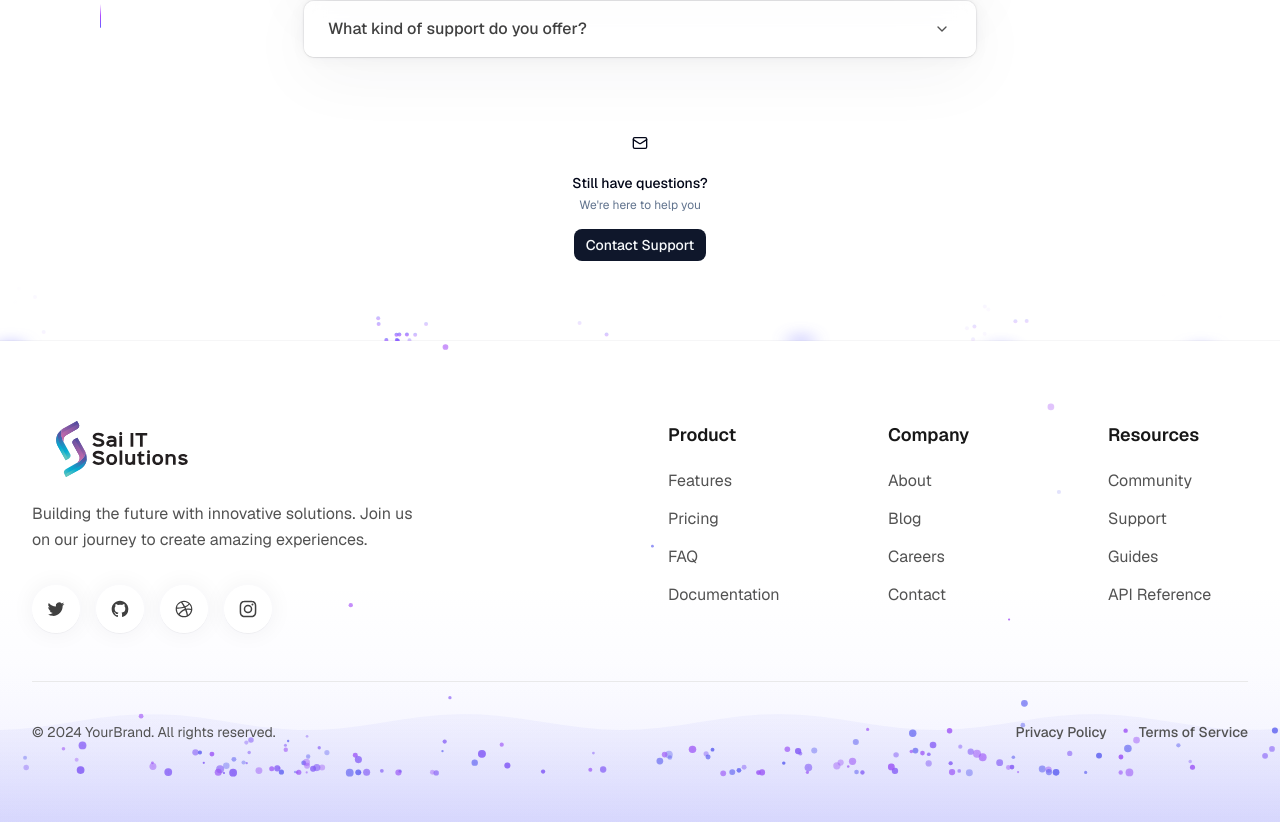
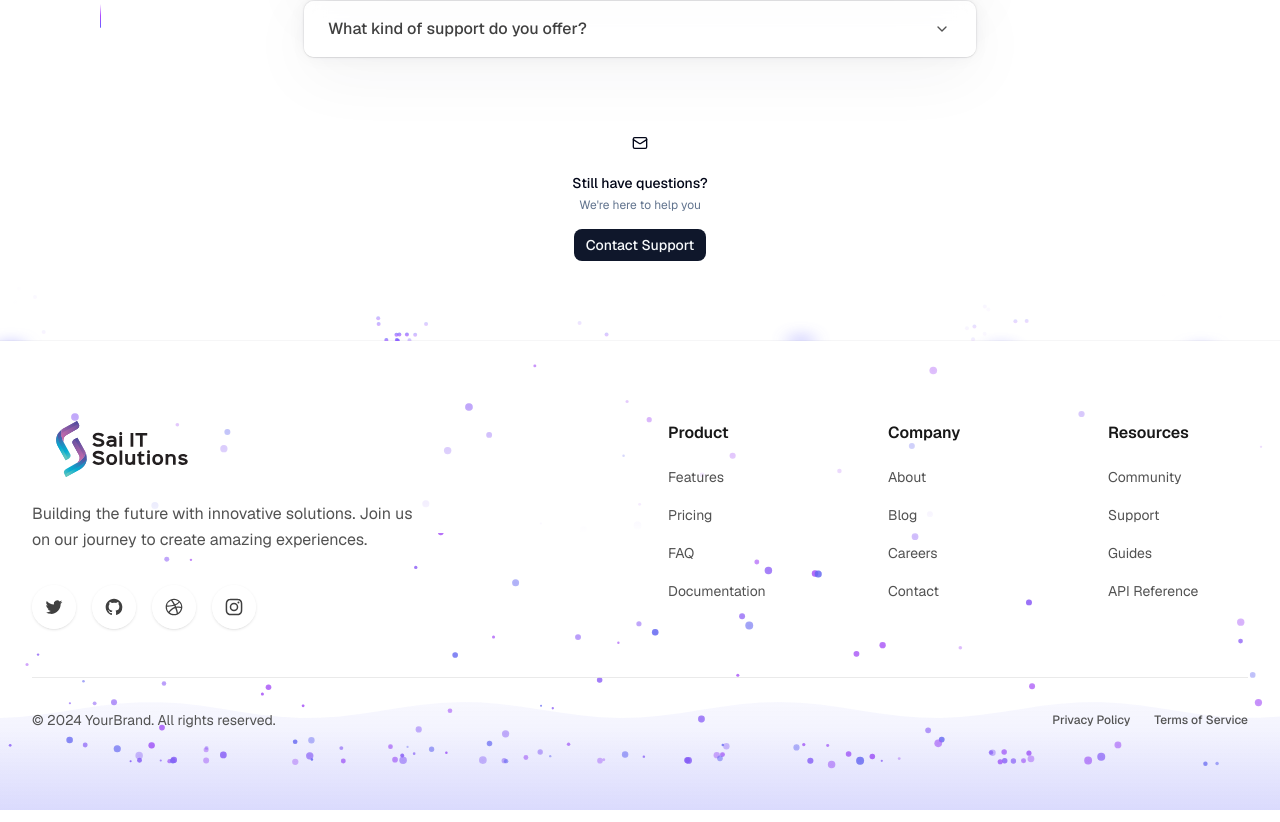
Before and after one commit to sai01prasad/sits_website, a Next.js app: page / in a window 1280 px wide. Shown: the part 2161-2983 px from the top of the page. Built offline with nearby package versions, Linux system fonts and the light colour scheme.

Commit message:
footer type error fixed

```diff
--- a/components/ui/background-beams-with-collision.tsx
+++ b/components/ui/background-beams-with-collision.tsx
@@ -1,6 +1,6 @@
 "use client";
 import { cn } from "@/lib/utils";
-import { motion, AnimatePresence } from "motion/react";
+import { motion, AnimatePresence } from "framer-motion";
 import React, { useRef, useState, useEffect } from "react";
 
 export const BackgroundBeamsWithCollision = ({
@@ -70,8 +70,7 @@ export const BackgroundBeamsWithCollision = ({
     <div
       ref={parentRef}
       className={cn(
-        "h-96 md:h-[40rem]  relative flex items-center w-full justify-center overflow-hidden",
-        // h-screen if you want bigger
+        "h-96 md:h-[40rem] relative flex items-center w-full justify-center overflow-hidden",
         className
       )}
     >
@@ -87,7 +86,7 @@ export const BackgroundBeamsWithCollision = ({
       {children}
       <div
         ref={containerRef}
-        className="absolute bottom-0 bg-neutral-100 w-full inset-x-0 pointer-events-none"
+        className="absolute bottom-0 bg-neutral-100 dark:bg-neutral-900 w-full inset-x-0 pointer-events-none"
         style={{
           boxShadow:
             "0 0 24px rgba(34, 42, 53, 0.06), 0 1px 1px rgba(0, 0, 0, 0.05), 0 0 0 1px rgba(34, 42, 53, 0.04), 0 0 4px rgba(34, 42, 53, 0.08), 0 16px 68px rgba(47, 48, 55, 0.05), 0 1px 0 rgba(255, 255, 255, 0.1) inset",
@@ -100,8 +99,8 @@ export const BackgroundBeamsWithCollision = ({
 const CollisionMechanism = React.forwardRef<
   HTMLDivElement,
   {
-    containerRef: React.RefObject<HTMLDivElement>;
-    parentRef: React.RefObject<HTMLDivElement>;
+    containerRef: React.RefObject<HTMLDivElement | null>;
+    parentRef: React.RefObject<HTMLDivElement | null>;
     beamOptions?: {
       initialX?: number;
       translateX?: number;
@@ -158,7 +157,7 @@ const CollisionMechanism = React.forwardRef<
     const animationInterval = setInterval(checkCollision, 50);
 
     return () => clearInterval(animationInterval);
-  }, [cycleCollisionDetected, containerRef]);
+  }, [cycleCollisionDetected, containerRef, parentRef]);
 
   useEffect(() => {
     if (collision.detected && collision.coordinates) {
--- a/components/ui/footer.tsx
+++ b/components/ui/footer.tsx
@@ -3,6 +3,80 @@
 import React, { useEffect, useRef } from "react";
 import { motion } from "framer-motion";
 import { cn } from "@/lib/utils";
+
+/**
+ * 1. External Particle Class
+ * Moved outside the component to prevent compilation errors and
+ * optimize performance during re-renders.
+ */
+class Particle {
+  x: number = 0;
+  y: number = 0;
+  vx: number = 0;
+  vy: number = 0;
+  radius: number = 0;
+  alpha: number = 0;
+  color: string = "";
+
+  constructor(canvasWidth: number) {
+    this.reset(canvasWidth, true);
+  }
+
+  reset(canvasWidth: number, isFirstInit = false) {
+    this.x = Math.random() * canvasWidth;
+    // If it's the first run, spread particles across the height
+    this.y = isFirstInit ? Math.random() * -500 : -20;
+    this.vx = (Math.random() - 0.5) * 2;
+    this.vy = Math.random() * 2 + 1;
+    this.radius = Math.random() * 3 + 1;
+    this.alpha = Math.random() * 0.5 + 0.3;
+
+    const colors = [
+      "rgba(99, 102, 241, ", // indigo
+      "rgba(139, 92, 246, ", // purple
+      "rgba(168, 85, 247, ", // violet
+    ];
+    this.color = colors[Math.floor(Math.random() * colors.length)];
+  }
+
+  update(canvasWidth: number, canvasHeight: number) {
+    this.y += this.vy;
+    this.x += this.vx;
+
+    // Liquid pooling logic
+    if (this.y > canvasHeight - 100) {
+      this.vy *= 0.95;
+      this.vx *= 0.98;
+      this.y = Math.min(this.y, canvasHeight - 50 + Math.random() * 50);
+    }
+
+    // Gentle wave movement
+    if (this.vy < 0.5) {
+      this.vx = Math.sin(Date.now() * 0.001 + this.x * 0.01) * 0.5;
+    }
+
+    // Recycle particle
+    if (this.y > canvasHeight + 20 || this.x < -20 || this.x > canvasWidth + 20) {
+      this.reset(canvasWidth);
+    }
+  }
+
+  draw(ctx: CanvasRenderingContext2D) {
+    ctx.beginPath();
+    ctx.arc(this.x, this.y, this.radius, 0, Math.PI * 2);
+    ctx.fillStyle = this.color + this.alpha + ")";
+    ctx.fill();
+
+    const gradient = ctx.createRadialGradient(
+      this.x, this.y, 0,
+      this.x, this.y, this.radius * 3
+    );
+    gradient.addColorStop(0, this.color + (this.alpha * 0.5) + ")");
+    gradient.addColorStop(1, this.color + "0)");
+    ctx.fillStyle = gradient;
+    ctx.fill();
+  }
+}
 
 interface FooterProps {
   className?: string;
@@ -65,124 +139,58 @@ export default function Footer({
     const ctx = canvas.getContext("2d");
     if (!ctx) return;
 
-    // Set canvas size
+    let canvasWidth = 0;
+    let canvasHeight = 0;
+
     const resizeCanvas = () => {
-      canvas.width = canvas.offsetWidth * window.devicePixelRatio;
-      canvas.height = canvas.offsetHeight * window.devicePixelRatio;
+      canvasWidth = canvas.offsetWidth;
+      canvasHeight = canvas.offsetHeight;
+      canvas.width = canvasWidth * window.devicePixelRatio;
+      canvas.height = canvasHeight * window.devicePixelRatio;
       ctx.scale(window.devicePixelRatio, window.devicePixelRatio);
     };
+
     resizeCanvas();
     window.addEventListener("resize", resizeCanvas);
 
-    // Liquid particles
-    class Particle {
-      x: number;
-      y: number;
-      vx: number;
-      vy: number;
-      radius: number;
-      alpha: number;
-      color: string;
+    // Create particles array using the external class
+    const particles: Particle[] = Array.from(
+      { length: 150 },
+      () => new Particle(canvasWidth)
+    );
 
-      constructor() {
-        this.x = Math.random() * canvas.offsetWidth;
-        this.y = -20;
-        this.vx = (Math.random() - 0.5) * 2;
-        this.vy = Math.random() * 2 + 1;
-        this.radius = Math.random() * 3 + 1;
-        this.alpha = Math.random() * 0.5 + 0.3;
+    let animationId: number;
+    const animate = () => {
+      ctx.clearRect(0, 0, canvasWidth, canvasHeight);
 
-        // Random color variations (indigo/purple theme)
-        const colors = [
-          "rgba(99, 102, 241, ", // indigo
-          "rgba(139, 92, 246, ", // purple
-          "rgba(168, 85, 247, ", // violet
-        ];
-        this.color = colors[Math.floor(Math.random() * colors.length)];
+      particles.forEach((particle) => {
+        particle.update(canvasWidth, canvasHeight);
+        particle.draw(ctx);
+      });
+
+      // Liquid pool at bottom
+      ctx.globalCompositeOperation = "source-over";
+      const poolGradient = ctx.createLinearGradient(0, canvasHeight - 150, 0, canvasHeight);
+      poolGradient.addColorStop(0, "rgba(99, 102, 241, 0)");
+      poolGradient.addColorStop(0.3, "rgba(99, 102, 241, 0.05)");
+      poolGradient.addColorStop(1, "rgba(99, 102, 241, 0.15)");
+
+      ctx.fillStyle = poolGradient;
+      ctx.beginPath();
+      ctx.moveTo(0, canvasHeight);
+
+      for (let x = 0; x <= canvasWidth; x += 20) {
+        const wave = Math.sin(x * 0.02 + Date.now() * 0.001) * 8;
+        ctx.lineTo(x, canvasHeight - 100 + wave);
       }
 
-      update() {
-        this.y += this.vy;
-        this.x += this.vx;
-
-        // Liquid pooling effect at bottom
-        if (this.y > canvas.offsetHeight - 100) {
-          this.vy *= 0.95;
-          this.vx *= 0.98;
-          this.y = Math.min(this.y, canvas.offsetHeight - 50 + Math.random() * 50);
-        }
-
-        // Wave motion when settled
-        if (this.vy < 0.5) {
-          this.vx = Math.sin(Date.now() * 0.001 + this.x * 0.01) * 0.5;
-        }
-
-        // Reset if out of bounds
-        if (this.y > canvas.offsetHeight + 20 || this.x < -20 || this.x > canvas.offsetWidth + 20) {
-          this.y = -20;
-          this.x = Math.random() * canvas.offsetWidth;
-          this.vx = (Math.random() - 0.5) * 2;
-          this.vy = Math.random() * 2 + 1;
-        }
-      }
-
-      draw() {
-        ctx.beginPath();
-        ctx.arc(this.x, this.y, this.radius, 0, Math.PI * 2);
-        ctx.fillStyle = this.color + this.alpha + ")";
-        ctx.fill();
-
-        // Glow effect
-        const gradient = ctx.createRadialGradient(
-          this.x, this.y, 0,
-          this.x, this.y, this.radius * 3
-        );
-        gradient.addColorStop(0, this.color + (this.alpha * 0.5) + ")");
-        gradient.addColorStop(1, this.color + "0)");
-        ctx.fillStyle = gradient;
-        ctx.fill();
-      }
-    }
-
-    // Create particles
-    const particles: Particle[] = [];
-    for (let i = 0; i < 150; i++) {
-      particles.push(new Particle());
-    }
-
-    // Animation loop
-    let animationId: number;
-    const animate = () => {
-      ctx.clearRect(0, 0, canvas.offsetWidth, canvas.offsetHeight);
-
-      particles.forEach((particle) => {
-        particle.update();
-        particle.draw();
-      });
-
-      // Draw liquid pool at bottom with wave effect
-      ctx.globalCompositeOperation = "source-over";
-      const gradient = ctx.createLinearGradient(0, canvas.offsetHeight - 150, 0, canvas.offsetHeight);
-      gradient.addColorStop(0, "rgba(99, 102, 241, 0)");
-      gradient.addColorStop(0.3, "rgba(99, 102, 241, 0.05)");
-      gradient.addColorStop(0.7, "rgba(99, 102, 241, 0.1)");
-      gradient.addColorStop(1, "rgba(99, 102, 241, 0.15)");
-
-      ctx.fillStyle = gradient;
-      ctx.beginPath();
-      ctx.moveTo(0, canvas.offsetHeight);
-
-      for (let x = 0; x <= canvas.offsetWidth; x += 20) {
-        const wave = Math.sin(x * 0.02 + Date.now() * 0.001) * 8;
-        ctx.lineTo(x, canvas.offsetHeight - 100 + wave);
-      }
-
-      ctx.lineTo(canvas.offsetWidth, canvas.offsetHeight);
+      ctx.lineTo(canvasWidth, canvasHeight);
       ctx.closePath();
       ctx.fill();
 
       animationId = requestAnimationFrame(animate);
     };
+
     animate();
 
     return () => {
@@ -203,14 +211,10 @@ export default function Footer({
       {/* Smooth gradient transition from above section */}
       <div className="absolute inset-x-0 top-0 h-48 bg-gradient-to-b from-white/0 via-white/50 to-white dark:from-neutral-950/0 dark:via-neutral-950/50 dark:to-neutral-950 pointer-events-none" />
 
-      {/* Gradient overlay for liquid depth effect */}
-      <div className="absolute inset-0 bg-gradient-to-b from-transparent via-transparent to-indigo-500/5 pointer-events-none" />
-
       {/* Content */}
       <div className="relative z-10 container mx-auto px-4 sm:px-6 lg:px-8 py-12 sm:py-16 lg:py-20">
-        {/* Main footer content */}
         <div className="flex flex-col lg:flex-row lg:justify-between gap-12 lg:gap-16 mb-12">
-          {/* Logo and description */}
+          {/* Brand area */}
           <div className="flex flex-col items-center lg:items-start text-center lg:text-left lg:max-w-md">
             <div className="mb-6">
               {logo || (
@@ -223,7 +227,6 @@ export default function Footer({
               {description}
             </p>
 
-            {/* Social links */}
             {socialLinks.length > 0 && (
               <div className="flex flex-wrap gap-4 justify-center lg:justify-start">
                 {socialLinks.map((social, index) => (
@@ -233,11 +236,8 @@ export default function Footer({
                     aria-label={social.label}
                     whileHover={{ scale: 1.1, y: -2 }}
                     whileTap={{ scale: 0.95 }}
-                    className="w-11 h-11 sm:w-12 sm:h-12 rounded-full bg-white/80 dark:bg-neutral-900/80 flex items-center justify-center text-neutral-700 dark:text-neutral-300 hover:text-indigo-500 dark:hover:text-indigo-400 transition-colors shadow-sm hover:shadow-md"
-                    style={{
-                      backdropFilter: "blur(10px)",
-                      boxShadow: "0 0 24px rgba(34, 42, 53, 0.06), 0 1px 1px rgba(0, 0, 0, 0.05)",
-                    }}
+                    className="w-11 h-11 rounded-full bg-white/80 dark:bg-neutral-900/80 flex items-center justify-center text-neutral-700 dark:text-neutral-300 hover:text-indigo-500 transition-colors shadow-sm"
+                    style={{ backdropFilter: "blur(10px)" }}
                   >
                     {social.icon}
                   </motion.a>
@@ -246,25 +246,17 @@ export default function Footer({
             )}
           </div>
 
-          {/* Footer sections - Stacked on mobile, row on desktop */}
+          {/* Links area */}
           <div className="flex flex-col md:flex-row md:justify-center lg:justify-end gap-12 md:gap-16 lg:gap-20">
             {sections.map((section, index) => (
               <div key={index} className="flex flex-col items-center md:items-start text-center md:text-left min-w-[140px]">
-                <h3 className="text-base sm:text-lg font-semibold text-neutral-900 dark:text-neutral-100 mb-5">
+                <h3 className="text-base font-semibold text-neutral-900 dark:text-neutral-100 mb-5">
                   {section.title}
                 </h3>
                 <ul className="space-y-3.5">
                   {section.links.map((link, linkIndex) => (
-                    <motion.li
-                      key={linkIndex}
-                      whileHover={{ x: 4 }}
-                      transition={{ duration: 0.2 }}
-                      className="flex justify-center md:justify-start"
-                    >
-                      <a
-                        href={link.href}
-                        className="text-sm sm:text-base text-neutral-600 dark:text-neutral-400 hover:text-indigo-500 dark:hover:text-indigo-400 transition-colors"
-                      >
+                    <motion.li key={linkIndex} whileHover={{ x: 4 }}>
+                      <a href={link.href} className="text-sm text-neutral-600 dark:text-neutral-400 hover:text-indigo-500 transition-colors">
                         {link.name}
                       </a>
                     </motion.li>
@@ -276,22 +268,16 @@ export default function Footer({
         </div>
 
         {/* Bottom bar */}
-        <div className="pt-8 sm:pt-10 border-t border-neutral-200/80 dark:border-neutral-800/80">
+        <div className="pt-8 border-t border-neutral-200/80 dark:border-neutral-800/80">
           <div className="flex flex-col md:flex-row justify-between items-center gap-6">
             <p className="text-xs sm:text-sm text-neutral-600 dark:text-neutral-400 text-center md:text-left order-2 md:order-1">
               {bottomText}
             </p>
-            <div className="flex flex-wrap justify-center gap-6 sm:gap-8 order-1 md:order-2">
-              <a
-                href="#privacy"
-                className="text-xs sm:text-sm text-neutral-600 dark:text-neutral-400 hover:text-indigo-500 dark:hover:text-indigo-400 transition-colors font-medium"
-              >
+            <div className="flex gap-6 order-1 md:order-2">
+              <a href="#privacy" className="text-xs text-neutral-600 dark:text-neutral-400 hover:text-indigo-500 font-medium">
                 Privacy Policy
               </a>
-              <a
-                href="#terms"
-                className="text-xs sm:text-sm text-neutral-600 dark:text-neutral-400 hover:text-indigo-500 dark:hover:text-indigo-400 transition-colors font-medium"
-              >
+              <a href="#terms" className="text-xs text-neutral-600 dark:text-neutral-400 hover:text-indigo-500 font-medium">
                 Terms of Service
               </a>
             </div>
@@ -299,8 +285,8 @@ export default function Footer({
         </div>
       </div>
 
-      {/* Liquid pool glow effect at bottom */}
-      <div className="absolute bottom-0 left-0 right-0 h-40 bg-gradient-to-t from-indigo-500/8 via-indigo-500/3 to-transparent pointer-events-none" />
+      {/* Decorative Glow */}
+      <div className="absolute bottom-0 left-0 right-0 h-40 bg-gradient-to-t from-indigo-500/10 via-transparent to-transparent pointer-events-none" />
     </footer>
   );
 }
```
